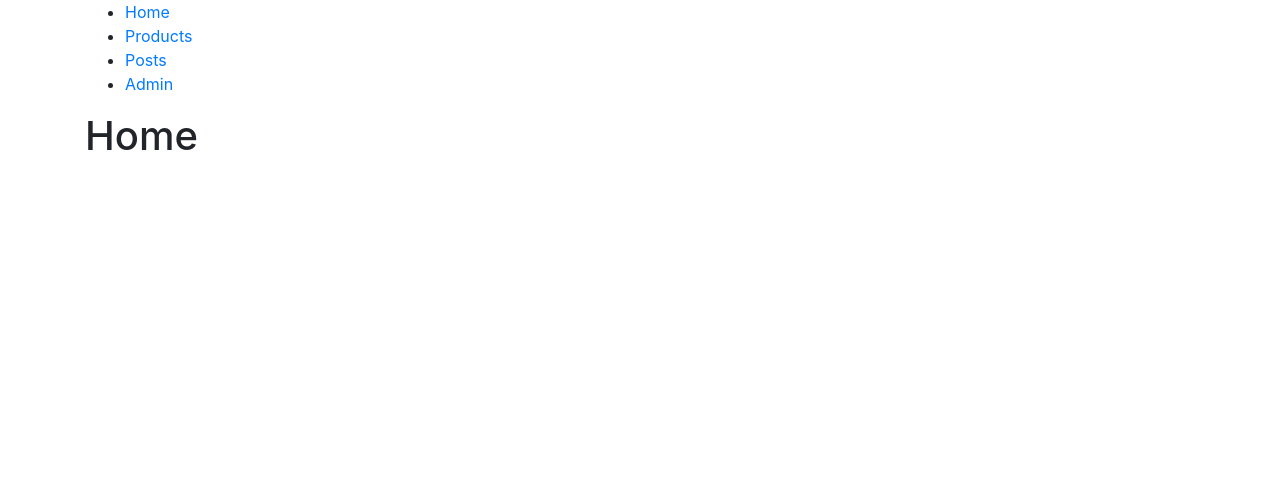
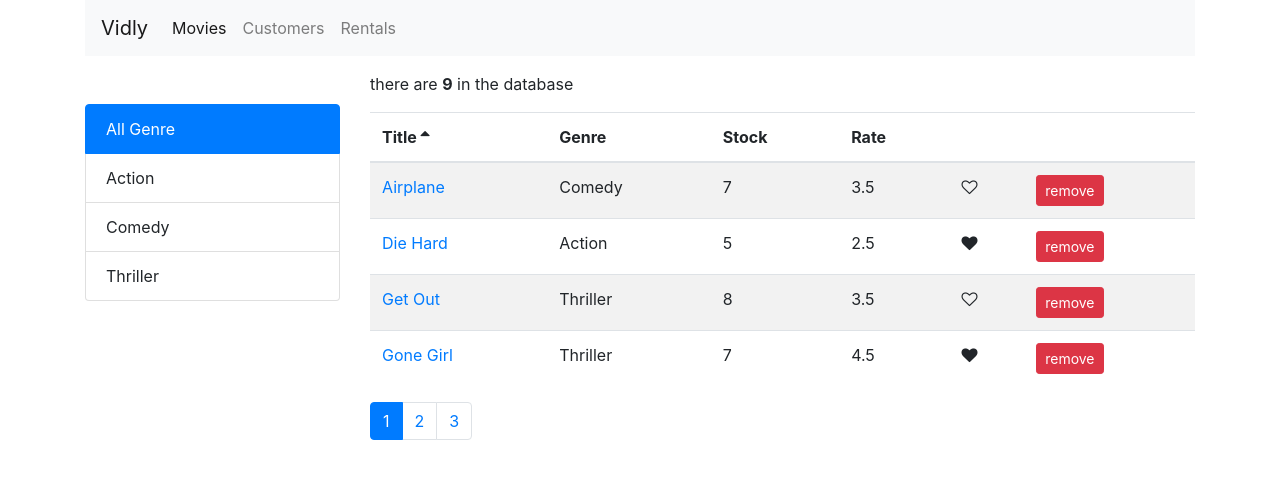
Before and after one commit to anoop-codes/React-Js, a React (Create React App) app: page /home in a window 1280 px wide. Before the commit this address led to /. Shown: the top 478 px of the page. Built offline with nearby package versions, Linux system fonts and the light colour scheme.

Commit message:
routing vidly

```diff
--- a/src/App.js
+++ b/src/App.js
@@ -1,15 +1,12 @@
 import React from 'react';
 import './App.css';
-import HomeRouterCompo from './app-routing/HomeRouting';
-
-// import HomeVidlyApp from './app-vidly/HomeVidlyApp';
+import HomeVidlyApp from './app-vidly/HomeVidlyApp';
 
 
 function App() {
   return (
     <div className="container">
-      <HomeRouterCompo />
-      {/* <HomeVidlyApp /> */}
+      <HomeVidlyApp />
     </div>
   );
 }
--- a/src/app-vidly/HomeVidlyApp.jsx
+++ b/src/app-vidly/HomeVidlyApp.jsx
@@ -1,117 +1,34 @@
-import React, { Component } from 'react';
-import { getMovies } from './services/fakeMovieService';
+import React from 'react';
 import Movies from './components/Movies';
-import SideBar from './common/SideBar';
-import { getGenres } from './services/fakeGenreService';
-import Pagination from './common/Pagination';
-import { paginate } from './utiles/paginate';
-import _ from 'lodash';
+import NavBar from './common/NavBar';
+import { Route, Redirect, Switch } from 'react-router-dom';
+import Customers from './components/Customers';
+import Rentals from './components/Rentals';
+import PageNotFound from './components/PageNotFound';
+import MoviesDetaislPage from './components/MoviesDetaislPage';
 
-class HomeVidlyApp extends Component {
-    state = {
-        movies: [],
-        genres: [],
-        selectedGenre: { _id: 0, name: 'All Genre' },
-        pageSize: 4,
-        currentPage: 1,
-        sortColunm: { path: 'title', order: 'asc' }
-    }
+const HomeVidlyApp = () => {
 
-    componentDidMount() {
-        this.setState({
-            movies: getMovies(),
-            genres: [{ _id: 0, name: 'All Genre' }, ...getGenres()]
-        })
-    }
+    return (
+        <>
+            <header>
+                <NavBar />
+            </header>
+            <main>
+                <Switch>
+                    <Route path="/movie/:id" component={MoviesDetaislPage} />
+                    <Route path="/home" component={Movies} />
+                    <Route path="/customers" component={Customers} />
+                    <Route path="/rentals" component={Rentals} />
+                    <Route path="/not-found" component={PageNotFound} />
+                    <Redirect from="/" to="/home" exact />
+                    <Redirect to="/not-found" />
 
+                </Switch>
+            </main>
+        </>
+    )
 
-    handleMovieRemove = movie => {
-        const movies = this.state.movies.filter(m => m._id !== movie._id);
-        this.setState({
-            movies
-        });
-    }
-
-    handleLiked = (movie) => {
-        const movies = [...this.state.movies];
-        const index = movies.indexOf(movie);
-
-        movies[index].liked = !movie.liked;
-
-        this.setState({
-            movies
-        })
-    }
-
-    handleSelectedGenre = (genre) => {
-        this.setState({
-            selectedGenre: genre
-        })
-    }
-
-
-    handlePageChange = (page) => {
-        this.setState({
-            currentPage: page
-        })
-    }
-
-    handleSort = (path) => {
-
-        const sortColunm = { ...this.state.sortColunm };
-
-        sortColunm.path = path;
-        sortColunm.order = sortColunm.order === 'asc' ? 'desc' : 'asc';
-
-        this.setState({
-            sortColunm
-        })
-    }
-
-
-    render() {
-        const { movies, genres, selectedGenre, pageSize, currentPage, sortColunm } = this.state;
-
-
-        const filteredMovie = selectedGenre._id !== 0 ? movies.filter(m => m.genre.name === selectedGenre.name) : movies;
-
-        const sortedMovies = _.orderBy(filteredMovie, [sortColunm.path], [sortColunm.order]);
-
-        const allMovies = paginate(sortedMovies, currentPage, pageSize);
-
-        return (
-            <>
-                <div className="row">
-                    <div className="col-md-3 my-5">
-                        <SideBar
-                            items={genres}
-                            seletedItems={selectedGenre}
-                            onChangeItem={this.handleSelectedGenre}
-                        />
-                    </div>
-                    <div className="col-md-9">
-                        <div className="my-3">there are <strong> {filteredMovie.length}</strong> in the database</div>
-                        {movies.length !== 0 ?
-                            <Movies
-                                movies={allMovies}
-                                onRemoveMovie={this.handleMovieRemove}
-                                isLiked={this.handleLiked}
-                                onSort={this.handleSort}
-                                sortColunm={sortColunm}
-                            /> :
-                            <h1>No more movie ......</h1>
-                        }
-                        <Pagination
-                            itemsCount={filteredMovie.length}
-                            pageSize={pageSize}
-                            onPageChange={this.handlePageChange}
-                            currentPage={currentPage}
-                        />
-                    </div>
-                </div>
-            </>
-        );
-    }
 }
 
 export default HomeVidlyApp;
--- /dev/null
+++ b/src/app-vidly/common/NavBar.jsx
@@ -0,0 +1,28 @@
+import React from 'react';
+import { NavLink, Link } from 'react-router-dom';
+
+const NavBar = () => {
+    return (
+        <nav className="navbar navbar-expand-lg navbar-light bg-light">
+            <Link className="navbar-brand" to="/">Vidly</Link>
+            <button className="navbar-toggler" type="button" data-toggle="collapse" data-target="#navbarNav" aria-controls="navbarNav" aria-expanded="false" aria-label="Toggle navigation">
+                <span className="navbar-toggler-icon"></span>
+            </button>
+            <div className="collapse navbar-collapse" id="navbarNav">
+                <ul className="navbar-nav">
+                    <li className="nav-item active">
+                        <NavLink className="nav-link" to="/home">Movies <span className="sr-only">(current)</span></NavLink>
+                    </li>
+                    <li className="nav-item">
+                        <NavLink className="nav-link" to="/customers">Customers</NavLink>
+                    </li>
+                    <li className="nav-item">
+                        <NavLink className="nav-link" to="/rentals">Rentals</NavLink>
+                    </li>
+                </ul>
+            </div>
+        </nav>
+    );
+}
+
+export default NavBar;
--- /dev/null
+++ b/src/app-vidly/components/Customers.jsx
@@ -0,0 +1,10 @@
+import React from 'react';
+
+const Customers = () => {
+    return (
+        <>
+        </>
+    );
+}
+
+export default Customers;
--- a/src/app-vidly/components/Movies.jsx
+++ b/src/app-vidly/components/Movies.jsx
@@ -1,65 +1,117 @@
-import React from 'react';
-import PropTypes from 'prop-types';
-import Liked from '../common/Liked';
+import React, { Component } from 'react';
+import { getMovies } from '../services/fakeMovieService';
+import MoviesList from '../components/MoviesList';
+import SideBar from '../common/SideBar';
+import { getGenres } from '../services/fakeGenreService';
+import Pagination from '../common/Pagination';
+import { paginate } from '../utiles/paginate';
+import _ from 'lodash';
 
-const Movies = ({ movies, onRemoveMovie, isLiked, onSort, sortColunm }) => {
-
-    const getIcone = (column) => {
-        if (column !== sortColunm.path) return null;
-        if (sortColunm.order === 'asc')
-            return <i class="fa fa-sort-asc"></i>
-        else
-            return <i class="fa fa-sort-desc"></i>
+class Movies extends Component {
+    state = {
+        movies: [],
+        genres: [],
+        selectedGenre: { _id: 0, name: 'All Genre' },
+        pageSize: 4,
+        currentPage: 1,
+        sortColunm: { path: 'title', order: 'asc' }
     }
 
-    return (
-        <div className="table-responsive">
-            <table className="table table-striped respon">
-                <thead>
-                    <tr>
-                        <th scope="col" onClick={() => onSort('title')}>
-                            Title {getIcone('title')}
-                        </th>
-                        <th scope="col" onClick={() => onSort('genre.name')}>
-                            Genre {getIcone('genre.name')}
-                        </th>
-                        <th scope="col" onClick={() => onSort('numberInStock')}>
-                            Stock {getIcone('numberInStock')}
-                        </th>
-                        <th scope="col" onClick={() => onSort('dailyRentalRate')}>
-                            Rate {getIcone('dailyRentalRate')}
-                        </th>
-                        <th></th>
-                        <th></th>
-                    </tr>
-                </thead>
-                <tbody>
-                    {movies.map((movie) => (
-                        <tr key={movie._id}>
-                            <td>{movie.title}</td>
-                            <td>{movie.genre.name}</td>
-                            <td>{movie.numberInStock}</td>
-                            <td>{movie.dailyRentalRate}</td>
-                            <td>
-                                <Liked
-                                    liked={movie.liked}
-                                    isLiked={() => isLiked(movie)}
-                                />
-                            </td>
-                            <td>
-                                <button className="btn btn-sm btn-danger" onClick={() => onRemoveMovie(movie)}>remove</button>
-                            </td>
-                        </tr>
-                    ))}
-                </tbody>
-            </table>
-        </div>
-    );
-}
+    componentDidMount() {
+        this.setState({
+            movies: getMovies(),
+            genres: [{ _id: 0, name: 'All Genre' }, ...getGenres()]
+        })
+    }
 
-Movies.prototype = {
-    movies: PropTypes.array.isRequired,
-    onRemoveMovie: PropTypes.func.isRequired
+
+    handleMovieRemove = movie => {
+        const movies = this.state.movies.filter(m => m._id !== movie._id);
+        this.setState({
+            movies
+        });
+    }
+
+    handleLiked = (movie) => {
+        const movies = [...this.state.movies];
+        const index = movies.indexOf(movie);
+
+        movies[index].liked = !movie.liked;
+
+        this.setState({
+            movies
+        })
+    }
+
+    handleSelectedGenre = (genre) => {
+        this.setState({
+            selectedGenre: genre
+        })
+    }
+
+
+    handlePageChange = (page) => {
+        this.setState({
+            currentPage: page
+        })
+    }
+
+    handleSort = (path) => {
+
+        const sortColunm = { ...this.state.sortColunm };
+
+        sortColunm.path = path;
+        sortColunm.order = sortColunm.order === 'asc' ? 'desc' : 'asc';
+
+        this.setState({
+            sortColunm
+        })
+    }
+
+
+    render() {
+        const { movies, genres, selectedGenre, pageSize, currentPage, sortColunm } = this.state;
+
+
+        const filteredMovie = selectedGenre._id !== 0 ? movies.filter(m => m.genre.name === selectedGenre.name) : movies;
+
+        const sortedMovies = _.orderBy(filteredMovie, [sortColunm.path], [sortColunm.order]);
+
+        const allMovies = paginate(sortedMovies, currentPage, pageSize);
+
+        return (
+            <>
+                <div className="row">
+                    <div className="col-md-3 my-5">
+                        <SideBar
+                            items={genres}
+                            seletedItems={selectedGenre}
+                            onChangeItem={this.handleSelectedGenre}
+                        />
+                    </div>
+                    <div className="col-md-9">
+                        <div className="my-3">there are <strong> {filteredMovie.length}</strong> in the database</div>
+                        {movies.length !== 0 ?
+                            <MoviesList
+                                movies={allMovies}
+                                onRemoveMovie={this.handleMovieRemove}
+                                isLiked={this.handleLiked}
+                                onSort={this.handleSort}
+                                sortColunm={sortColunm}
+                            /> :
+                            <h1>No more movie ......</h1>
+                        }
+                        <Pagination
+                            itemsCount={filteredMovie.length}
+                            pageSize={pageSize}
+                            onPageChange={this.handlePageChange}
+                            currentPage={currentPage}
+                        />
+                    </div>
+                </div>
+            </>
+        );
+    }
 }
 
 export default Movies;
--- /dev/null
+++ b/src/app-vidly/components/MoviesDetaislPage.jsx
@@ -0,0 +1,14 @@
+import React, { Component } from 'react';
+
+class MoviesDetaislPage extends Component {
+    state = {}
+    render() {
+        return (
+            <>
+                id : {this.props.match.params.id}
+            </>
+        );
+    }
+}
+
+export default MoviesDetaislPage;
--- /dev/null
+++ b/src/app-vidly/components/MoviesList.jsx
@@ -0,0 +1,68 @@
+import React from 'react';
+import PropTypes from 'prop-types';
+import Liked from '../common/Liked';
+import { Link } from 'react-router-dom';
+
+const MoviesList = ({ movies, onRemoveMovie, isLiked, onSort, sortColunm }) => {
+
+    const getIcone = (column) => {
+        if (column !== sortColunm.path) return null;
+        if (sortColunm.order === 'asc')
+            return <i className="fa fa-sort-asc"></i>
+        else
+            return <i className="fa fa-sort-desc"></i>
+    }
+
+    return (
+        <div className="table-responsive">
+            <table className="table table-striped respon">
+                <thead>
+                    <tr>
+                        <th scope="col" onClick={() => onSort('title')}>
+                            Title {getIcone('title')}
+                        </th>
+                        <th scope="col" onClick={() => onSort('genre.name')}>
+                            Genre {getIcone('genre.name')}
+                        </th>
+                        <th scope="col" onClick={() => onSort('numberInStock')}>
+                            Stock {getIcone('numberInStock')}
+                        </th>
+                        <th scope="col" onClick={() => onSort('dailyRentalRate')}>
+                            Rate {getIcone('dailyRentalRate')}
+                        </th>
+                        <th></th>
+                        <th></th>
+                    </tr>
+                </thead>
+                <tbody>
+                    {movies.map((movie) => (
+                        <tr key={movie._id}>
+                            <td>
+                                <Link to={`/movie/${movie._id}`}>{movie.title}</Link>
+                            </td>
+                            <td>{movie.genre.name}</td>
+                            <td>{movie.numberInStock}</td>
+                            <td>{movie.dailyRentalRate}</td>
+                            <td>
+                                <Liked
+                                    liked={movie.liked}
+                                    isLiked={() => isLiked(movie)}
+                                />
+                            </td>
+                            <td>
+                                <button className="btn btn-sm btn-danger" onClick={() => onRemoveMovie(movie)}>remove</button>
+                            </td>
+                        </tr>
+                    ))}
+                </tbody>
+            </table>
+        </div>
+    );
+}
+
+MoviesList.prototype = {
+    movies: PropTypes.array.isRequired,
+    onRemoveMovie: PropTypes.func.isRequired
+}
+
+export default MoviesList;
--- /dev/null
+++ b/src/app-vidly/components/PageNotFound.jsx
@@ -0,0 +1,11 @@
+import React from 'react';
+
+const PageNotFound = () => {
+    return (
+        <>
+            <h3>Page Not Found!!</h3>
+        </>
+    );
+}
+
+export default PageNotFound;
--- /dev/null
+++ b/src/app-vidly/components/Rentals.jsx
@@ -0,0 +1,10 @@
+import React from 'react';
+
+const Rentals = () => {
+    return (
+        <>
+        </>
+    );
+}
+
+export default Rentals;
```
Also changed, not shown: src/app-vidly/components/MoviesContainer.jsx (added).
